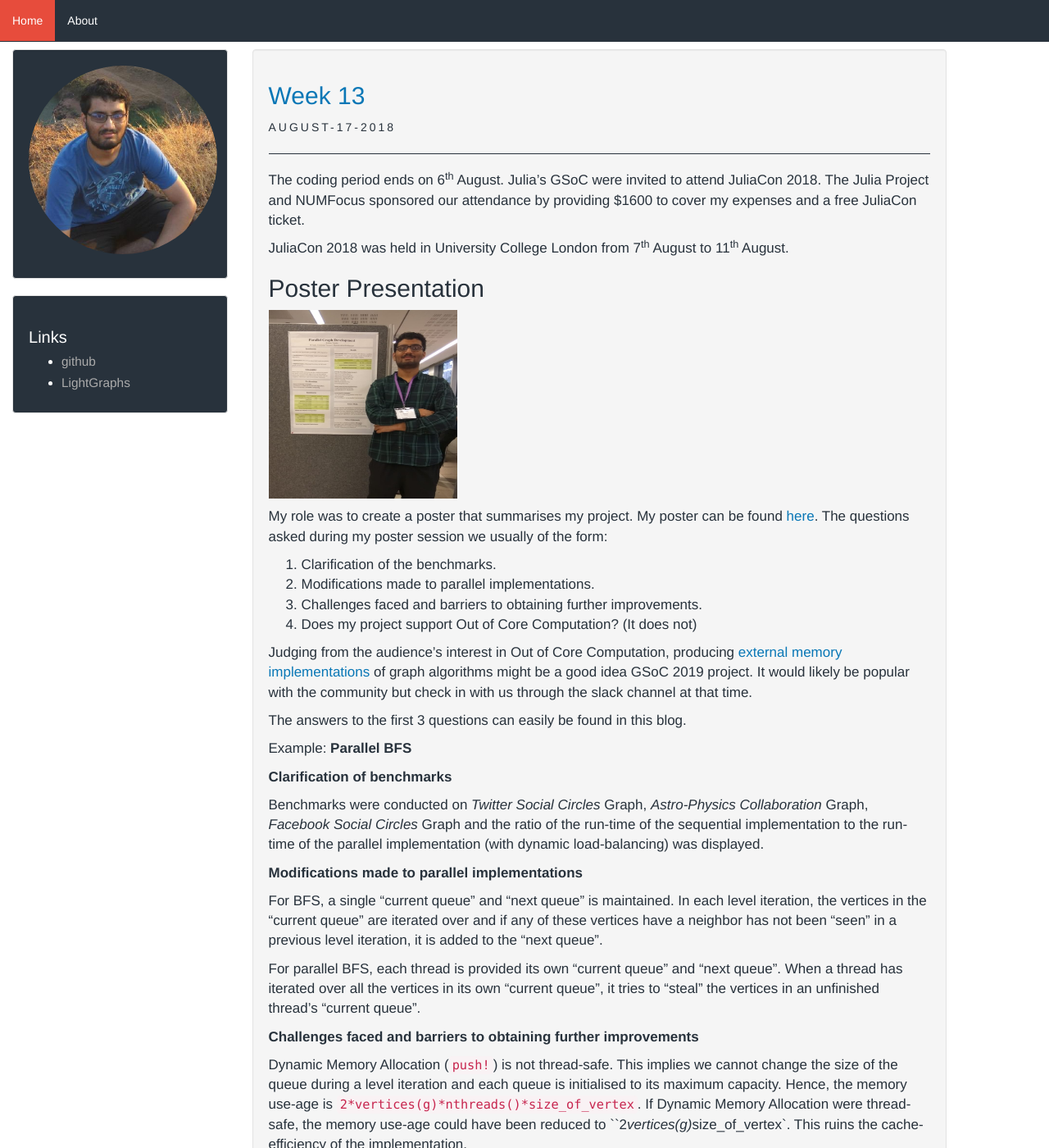
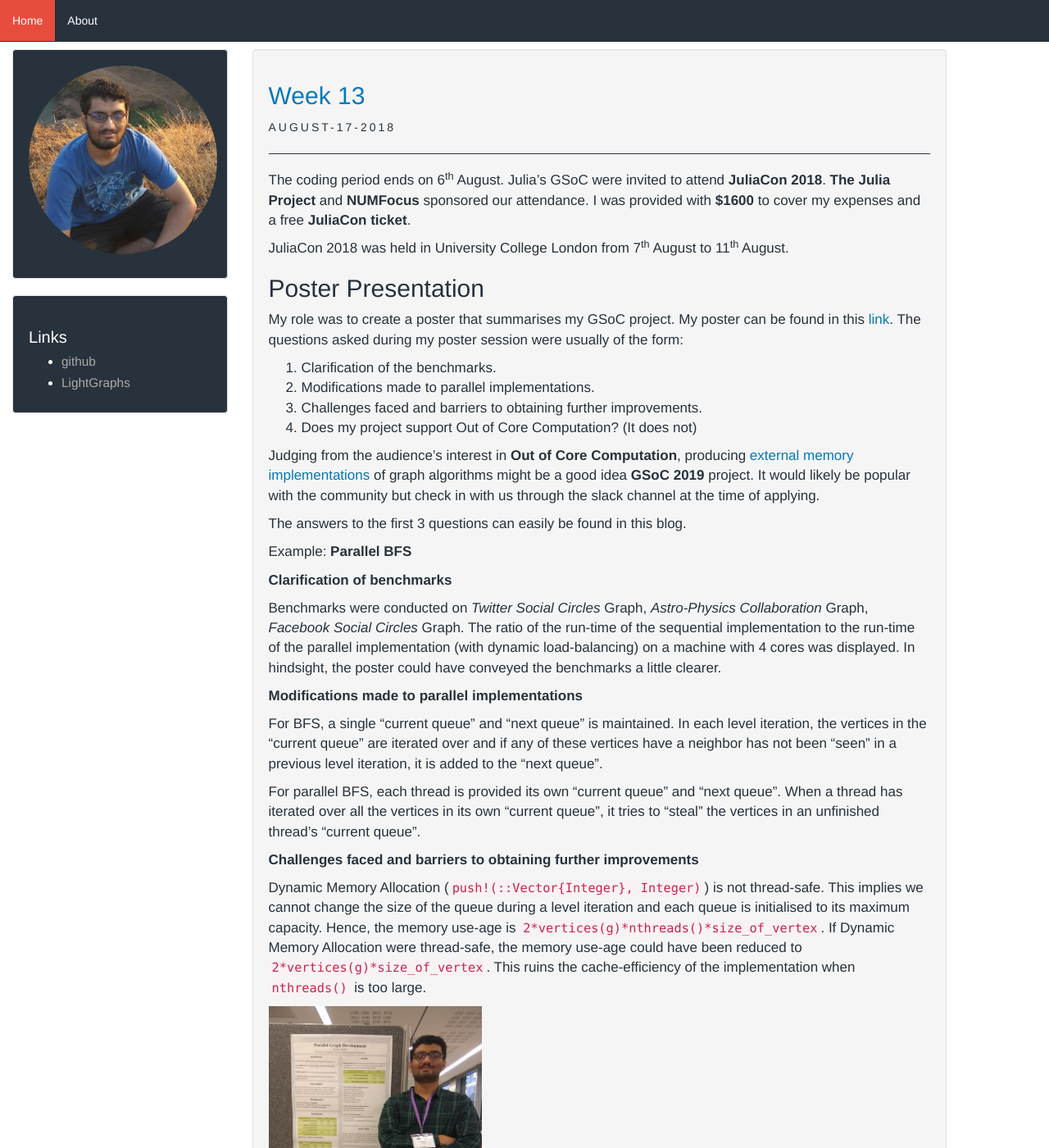
Before and after one commit to SohamTamba/GSoC, a Jekyll site: the page built from _posts/2018-08-17-week-13.markdown, in a window 1280 px wide and 1400 px high. Shown: the whole window at 82% size. Built offline with Jekyll 4.4.1, drawn with Linux system fonts in a browser that asks for light colours; some of the changed text lies outside the part shown.

Commit message:
JuliaCon

```diff
--- a/_posts/2018-08-17-week-13.markdown
+++ b/_posts/2018-08-17-week-13.markdown
@@ -7,23 +7,20 @@ tags: JuliaCon-2018
 description: JuliaCon 2018
 ---
 
-The coding period ends on 6<sup>th</sup> August. Julia's GSoC were invited to attend JuliaCon 2018. The Julia Project and NUMFocus sponsored our attendance by providing $1600 to cover my expenses and a free JuliaCon ticket.
+The coding period ends on 6<sup>th</sup> August. Julia's GSoC were invited to attend **JuliaCon 2018**. **The Julia Project** and **NUMFocus** sponsored our attendance. I was provided with **$1600** to cover my expenses and a free **JuliaCon ticket**.
 
 JuliaCon 2018 was held in University College London from 7<sup>th</sup> August to 11<sup>th</sup> August.
 
 ## Poster Presentation
 
-
-<img src="{{ site.baseurl }}/assets/images/presentation.jpeg" width="230" height="230" />
-
-My role was to create a poster that summarises my project. My poster can be found [here](https://github.com/SohamTamba/GSoC/blob/gh-pages/Poster.pdf). The questions asked during my poster session we usually of the form:
+My role was to create a poster that summarises my GSoC project. My poster can be found in this [link](https://github.com/SohamTamba/GSoC/blob/gh-pages/Poster.pdf). The questions asked during my poster session were usually of the form:
 
 1. Clarification of the benchmarks.
 2. Modifications made to parallel implementations.
 3. Challenges faced and barriers to obtaining further improvements.
 4. Does my project support Out of Core Computation? (It does not)
 
-Judging from the audience's interest in Out of Core Computation, producing [external memory implementations](https://en.wikipedia.org/wiki/External_memory_algorithm) of graph algorithms might be a good idea GSoC 2019 project. It would likely be popular with the community but check in with us through the slack channel at that time.
+Judging from the audience's interest in **Out of Core Computation**, producing [external memory implementations](https://en.wikipedia.org/wiki/External_memory_algorithm) of graph algorithms might be a good idea **GSoC 2019** project. It would likely be popular with the community but check in with us through the slack channel at the time of applying.
 
 The answers to the first 3 questions can easily be found in this blog.
 
@@ -31,18 +28,19 @@ Example: **Parallel BFS**
 
 **Clarification of benchmarks**
 
-Benchmarks were conducted on *Twitter Social Circles* Graph, *Astro-Physics Collaboration* Graph, *Facebook Social Circles* Graph and the ratio of the run-time of the sequential implementation to the run-time of the parallel implementation (with dynamic load-balancing) was displayed.
+Benchmarks were conducted on *Twitter Social Circles* Graph, *Astro-Physics Collaboration* Graph, *Facebook Social Circles* Graph. The ratio of the run-time of the sequential implementation to the run-time of the parallel implementation (with dynamic load-balancing) on a machine with 4 cores was displayed. In hindsight, the poster could have conveyed the benchmarks a little clearer.
 
 **Modifications made to parallel implementations**
 
 For BFS, a single "current queue" and "next queue" is maintained. In each level iteration, the vertices in the "current queue" are iterated over and if any of these vertices have a neighbor has not been "seen" in a previous level iteration, it is added to the "next queue".
 
-
 For parallel BFS, each thread is provided its own "current queue" and "next queue". When a thread has iterated over all the vertices in its own "current queue", it tries to "steal" the vertices in an unfinished thread's "current queue".
 
 **Challenges faced and barriers to obtaining further improvements**
 
-Dynamic Memory Allocation (`push!`) is not thread-safe. This implies we cannot change the size of the queue during a level iteration and each queue is initialised to its maximum capacity. Hence, the memory use-age is `2*vertices(g)*nthreads()*size_of_vertex`. If Dynamic Memory Allocation were thread-safe, the memory use-age could have been reduced to ``2*vertices(g)*size_of_vertex`. This ruins the cache-efficiency of the implementation.
+Dynamic Memory Allocation (`push!(::Vector{Integer}, Integer)`) is not thread-safe. This implies we cannot change the size of the queue during a level iteration and each queue is initialised to its maximum capacity. Hence, the memory use-age is `2*vertices(g)*nthreads()*size_of_vertex`. If Dynamic Memory Allocation were thread-safe, the memory use-age could have been reduced to `2*vertices(g)*size_of_vertex`. This ruins the cache-efficiency of the implementation when `nthreads()` is too large.
+
+<img src="{{ site.baseurl }}/assets/images/presentation.jpeg" width="260" height="300" />
 
 ## Talks
 
@@ -58,15 +56,19 @@ Two talks that I recommend are:
 
 ## Interactions
 
-I tried to meet as many attendees as I could during the conference.
+I tried to meet as many attendees as I could during the conference. The most valuable benefit I obtained from attending the conference was that I was able to meet the Julia community in person. Most of the attendees I met work on:
+
+- Machine Learning
+- Differential Equations
+- Compilers
 
 I was able to obtain career advice and perspective from researchers present at the conference, such as [Pontus Stenetorp](https://pontus.stenetorp.se/) who works on Natural Language Processing.
 
-I had a brief but memorable discussion with Gilbert Strang, a researcher working in Linear Algebra that has posted a huge amount of educational material online.
+I had a brief but memorable discussion with Gilbert Strang, a researcher working in Linear Algebra that has posted a huge amount of high quality educational material online. I also got a selfie with him. ^_^
 
-<img src="{{ site.baseurl }}/assets/images/gil.jpeg" width="270" height="230" />
+<img src="{{ site.baseurl }}/assets/images/gil.jpeg" width="270" height="300" />
 
-Most of my interactions were with the other GSoC students present at the conference. Other than discussing our projects and careers, we would have an outing to a park or museum at the end of each day.
+Much of my interactions were with the other GSoC students present at the conference. Other than discussing our projects and careers, we would have an outing to a park, museum at the end of each day.
 
 ## Acknowlegements
 
```
